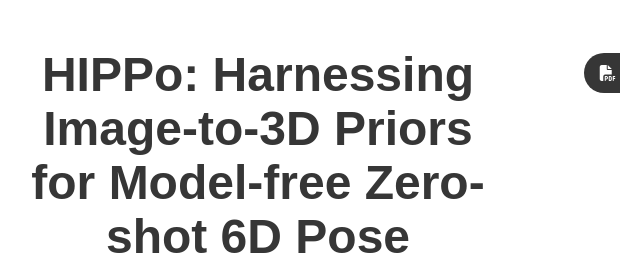
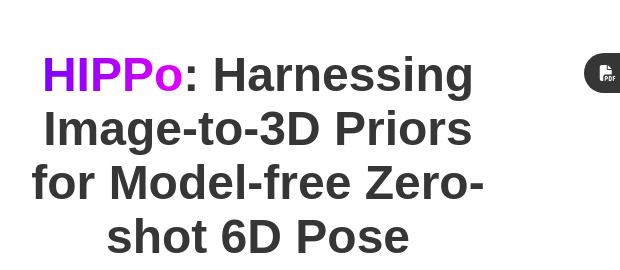
Before and after one commit to hippoPE/hippope.github.io, a plain HTML site: page index.html in a window 1280 px wide. Shown: the top 270 px of the page, 136-756 px from the left. Drawn offline with nearby package versions, Linux system fonts and the light colour scheme; some icons are missing; a web font is replaced by a local one.

Commit message:
Update index.html

```diff
--- a/index.html
+++ b/index.html
@@ -1,6 +1,14 @@
 <!DOCTYPE html>
 <html>
 <head>
+  <style>
+  .hippo-gradient {
+    background: linear-gradient(90deg, #7f00ff, #e100ff);
+    -webkit-background-clip: text;
+    -webkit-text-fill-color: transparent;
+    font-weight: bold;
+  }
+</style>
   <meta charset="utf-8">
   <!-- Meta tags for social media banners, these should be filled in appropriatly as they are your "business card" -->
   <!-- Replace the content tag with appropriate information -->
```
